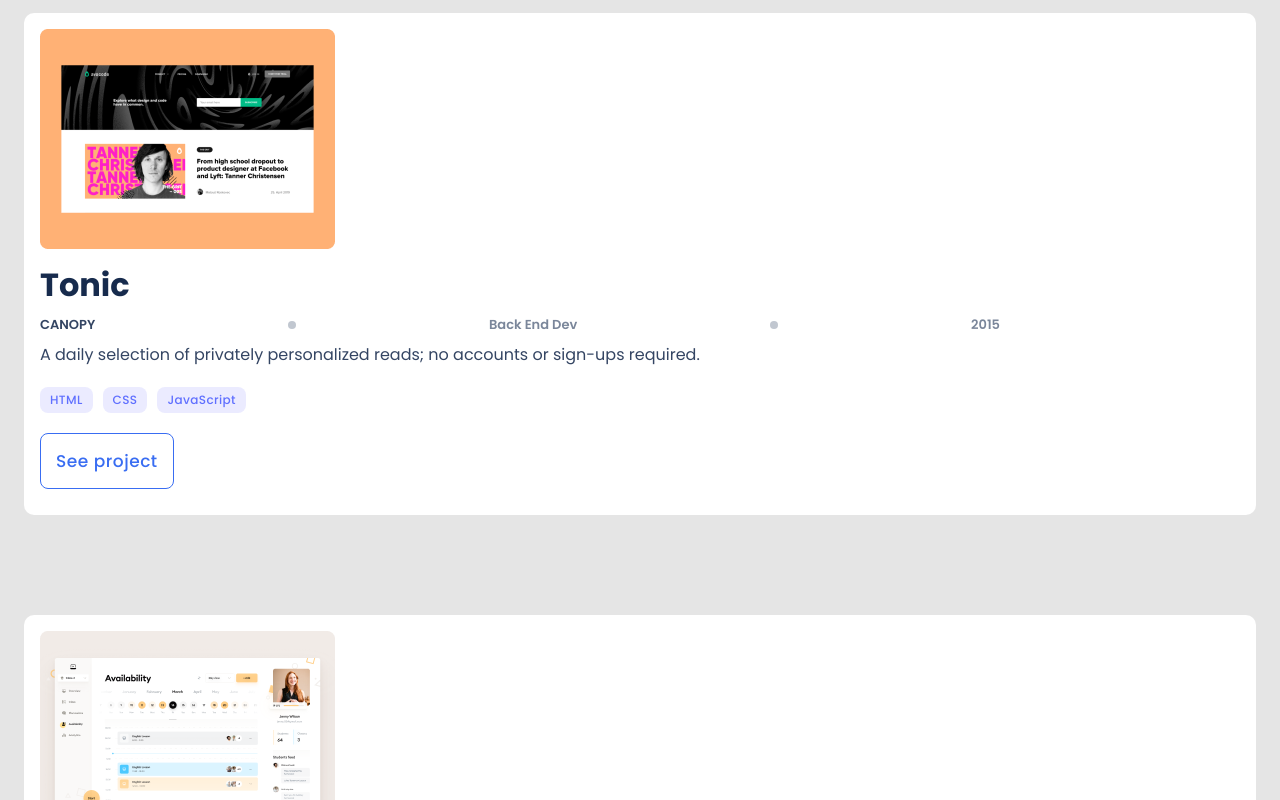
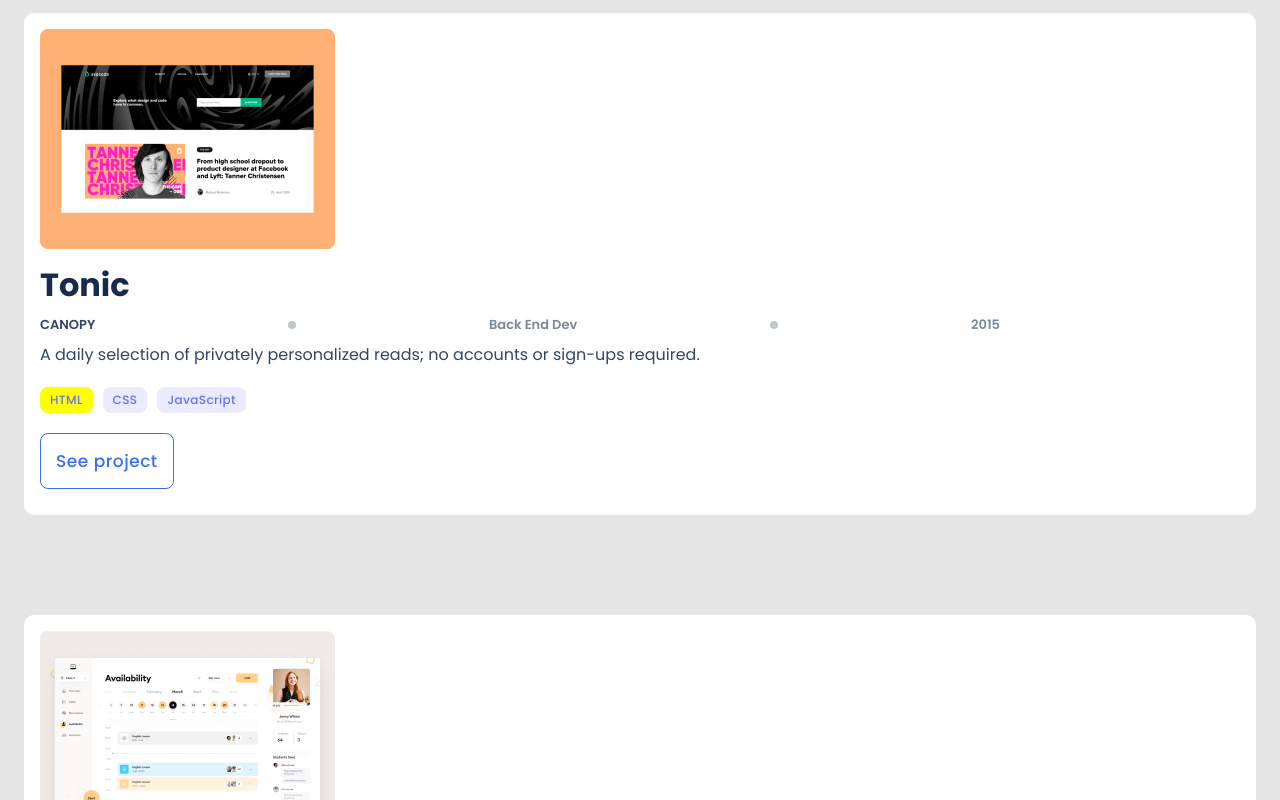
Before and after one commit to firepicaso/RWD_Portfolio, a website: page index.html in a window 1280 px wide. In both pictures the pointer is over the item 66 px from the left and 1313 px from the top of the page. Shown: the part 913-1713 px from the top of the page. Drawn offline with Linux system fonts and the light colour scheme.

Commit message:
Add transition effect on tech-list

```diff
--- a/style.css
+++ b/style.css
@@ -189,6 +189,11 @@ h2.lets-connect {
   background: #ebebff;
   padding: 5px 10px;
   border-radius: 8px;
+}
+
+.tech:hover {
+    transition: 1s ease;
+    background-color: yellow;
 }
 
 .project {
```
